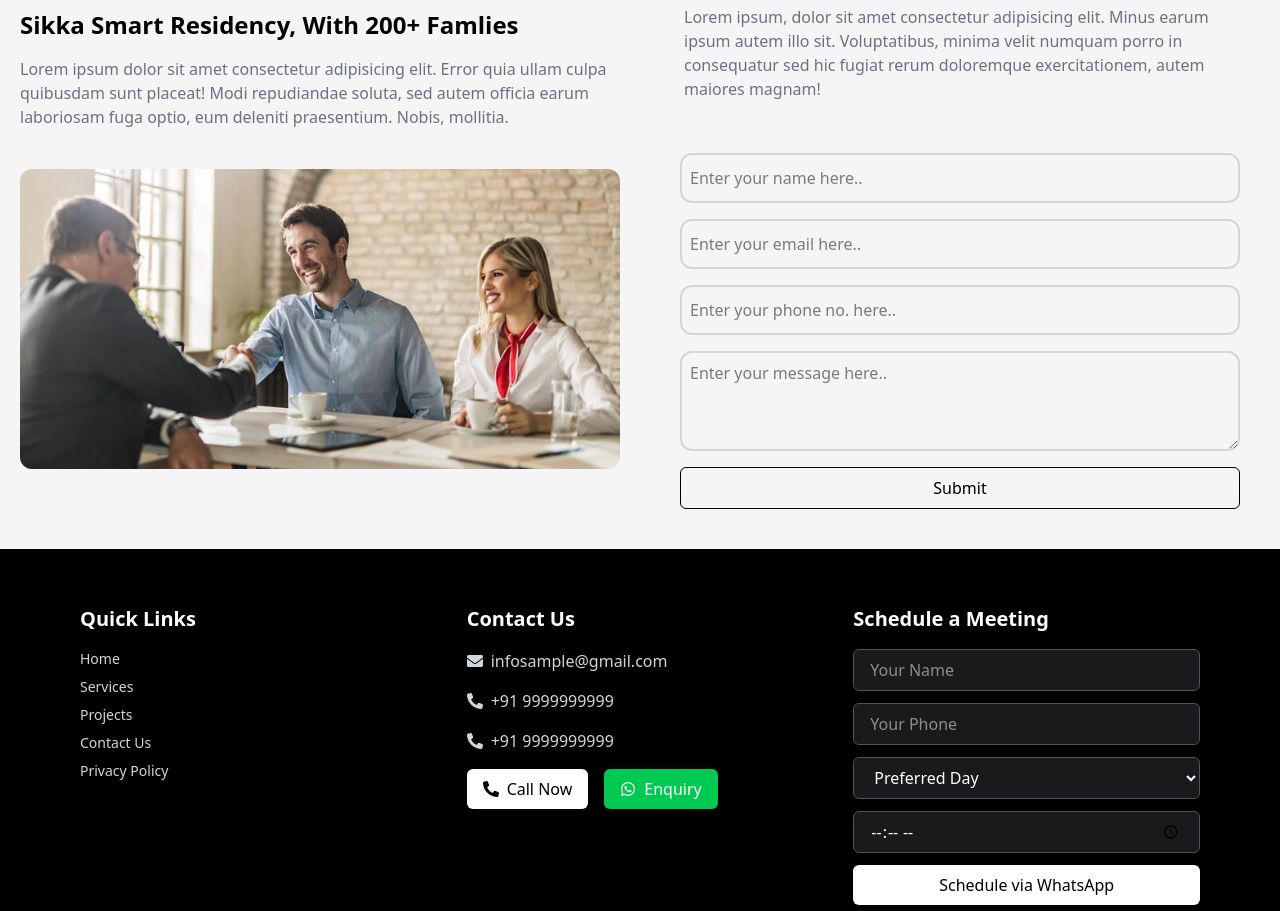
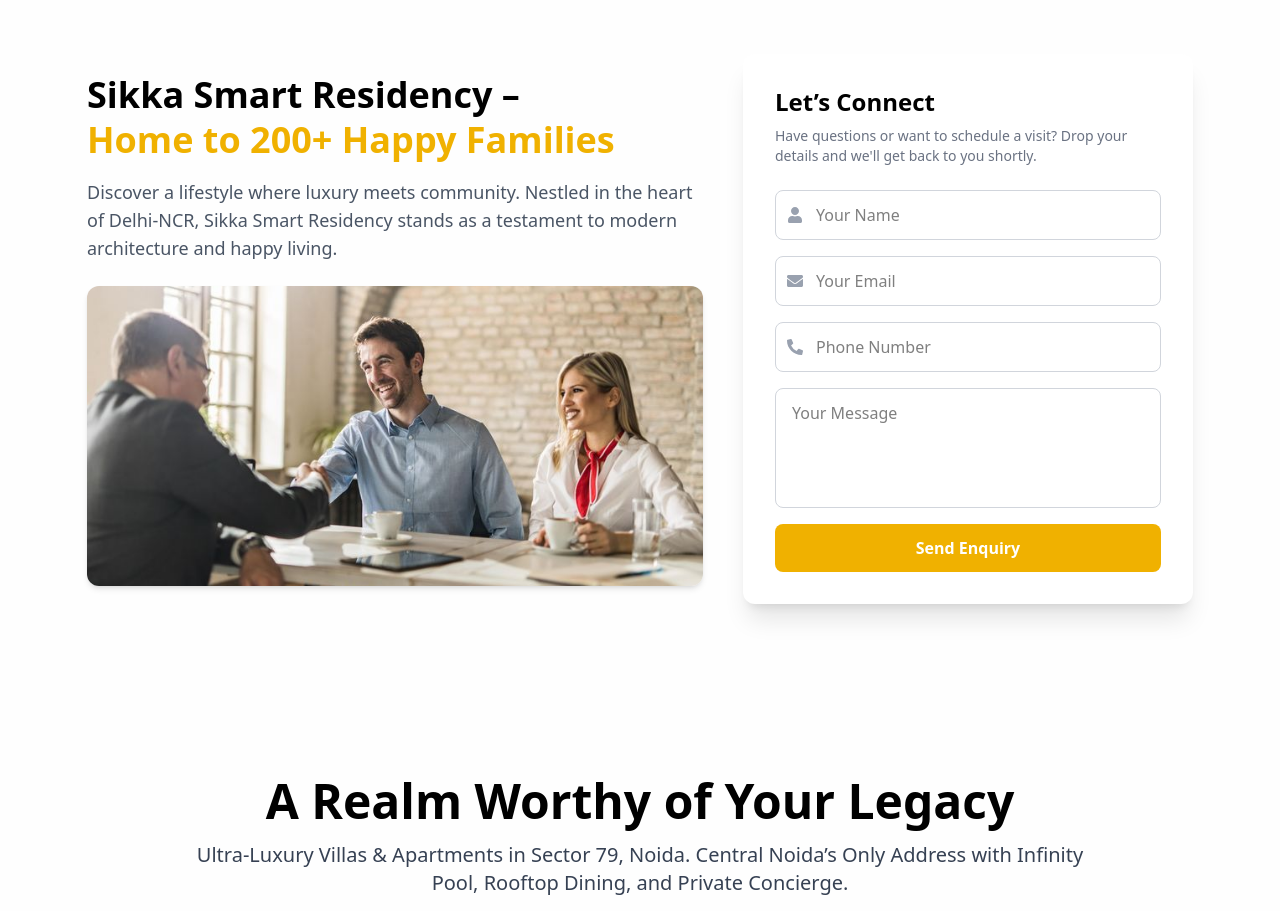
Before and after one commit to SyedArhanRizvi/sikka-smart-residency, a Next.js app: page / in a window 1280 px wide. Shown: the part 3425-4336 px from the top of the page. Built offline with nearby package versions, Linux system fonts and the light colour scheme.

Commit message:
Enahce Some Design

```diff
--- a/app/Home/Enquiry.jsx
+++ b/app/Home/Enquiry.jsx
@@ -1,63 +1,81 @@
 "use client";
 import React from "react";
+import { FaUser, FaEnvelope, FaPhoneAlt } from "react-icons/fa";
 
 function Enquiry() {
   return (
-    <section className="w-screen flex flex-col md:flex-row justify-center items-center bg-[#f5f5f5]">
+    <section className="w-full min-h-screen flex flex-col md:flex-row bg-[#fefefe] px-6 py-10 md:py-16 items-center justify-center gap-10">
       {/* Left Section */}
-      <div className="flex flex-col md:w-[50%] gap-10 p-5 bg-[#f5f5f5]">
-        <div className="flex flex-col gap-4">
-          <h1 className="text-2xl text-black font-semibold">
-            Sikka Smart Residency, With 200+ Famlies
+      <div className="flex flex-col gap-6 md:w-1/2">
+        <div className="space-y-4">
+          <h1 className="text-3xl md:text-4xl font-bold text-black leading-tight">
+            Sikka Smart Residency – <br className="hidden md:block" />
+            <span className="text-yellow-500">Home to 200+ Happy Families</span>
           </h1>
-          <p className="text-gray-500">
-            Lorem ipsum dolor sit amet consectetur adipisicing elit. Error quia
-            ullam culpa quibusdam sunt placeat! Modi repudiandae soluta, sed
-            autem officia earum laboriosam fuga optio, eum deleniti praesentium.
-            Nobis, mollitia.
+
+          <p className="text-gray-600 text-base md:text-lg">
+            Discover a lifestyle where luxury meets community. Nestled in the
+            heart of Delhi-NCR, Sikka Smart Residency stands as a testament to
+            modern architecture and happy living.
           </p>
         </div>
-        <div className="w-full h-[300px]">
+        <div className="w-full h-[300px] rounded-xl overflow-hidden shadow-md">
           <img
-            className="w-full h-full object-cover rounded-xl"
+            className="w-full h-full object-cover"
             src="/happy.jpeg"
-            alt=""
+            alt="Happy Family"
           />
         </div>
       </div>
+      {/* Right Section - Form */}
+      <div className="bg-white shadow-xl rounded-xl p-8 w-full md:w-[450px] space-y-6">
+        <div>
+          <h2 className="text-2xl font-bold text-black mb-2">Let’s Connect</h2>
 
-      {/* Right Section For Form */}
-      <div className="flex flex-col md:w-[50%] gap-2 p-5 bg-[#f5f5f5]">
-        <div className="p-6">
-          <h1 className="font-bold text-2xl">Let's Connect</h1>
-          <p className="text-gray-500">
-            Lorem ipsum, dolor sit amet consectetur adipisicing elit. Minus
-            earum ipsum autem illo sit. Voluptatibus, minima velit numquam porro
-            in consequatur sed hic fugiat rerum doloremque exercitationem, autem
-            maiores magnam!
+          <p className="text-gray-500 text-sm">
+            Have questions or want to schedule a visit? Drop your details and
+            we'll get back to you shortly.
           </p>
         </div>
-        <form className="flex flex-col gap-4 p-5">
+        <form className="flex flex-col gap-4">
+          <div className="relative">
+            <FaUser className="absolute left-3 top-1/2 -translate-y-1/2 text-gray-400" />
             <input
               type="text"
-            className="p-2 w-full h-[50px] rounded-xl border-2 border-gray-300"
-            placeholder="Enter your name here.."
+              placeholder="Your Name"
+              className="pl-10 pr-3 py-3 w-full rounded-lg border border-gray-300 focus:outline-none focus:ring-2 focus:ring-yellow-400"
             />
+          </div>
+
+          <div className="relative">
+            <FaEnvelope className="absolute left-3 top-1/2 -translate-y-1/2 text-gray-400" />
             <input
-            type="text"
-            className="p-2 w-full h-[50px] rounded-xl border-2 border-gray-300"
-            placeholder="Enter your email here.."
+              type="email"
+              placeholder="Your Email"
+              className="pl-10 pr-3 py-3 w-full rounded-lg border border-gray-300 focus:outline-none focus:ring-2 focus:ring-yellow-400"
             />
+          </div>
+
+          <div className="relative">
+            <FaPhoneAlt className="absolute left-3 top-1/2 -translate-y-1/2 text-gray-400" />
             <input
               type="number"
-            className="p-2 w-full h-[50px] rounded-xl border-2 border-gray-300"
-            placeholder="Enter your phone no. here.."
+              placeholder="Phone Number"
+              className="pl-10 pr-3 py-3 w-full rounded-lg border border-gray-300 focus:outline-none focus:ring-2 focus:ring-yellow-400"
             />
-          <textarea type="text" className="border-2 border-gray-300 min-h-[100px] rounded-xl p-2" placeholder="Enter your message here.." />
-          <input
+          </div>
+
+          <textarea
+            placeholder="Your Message"
+            className="min-h-[120px] rounded-lg border border-gray-300 px-4 py-3 resize-none focus:outline-none focus:ring-2 focus:ring-yellow-400"
+          ></textarea>
+
+          <button
             type="submit"
-            className="px-4 py-2 text-black border-1 border-black rounded-md cursor-pointer transition duration-300"
-          />
+            className="w-full py-3 bg-yellow-500 text-white font-semibold rounded-lg hover:bg-yellow-400 transition duration-300"
+          >
+            Send Enquiry
+          </button>
         </form>
       </div>
     </section>
--- /dev/null
+++ b/app/Home/TopProject.jsx
@@ -0,0 +1,135 @@
+"use client";
+import React from "react";
+import { FaArrowRight } from "react-icons/fa";
+
+function TopProject() {
+  return (
+    <section className="w-full flex flex-col bg-[#fefefe] text-black px-6 py-12 gap-12">
+      <div className="text-center space-y-4">
+        <h1 className="text-4xl md:text-5xl font-bold">
+          A Realm Worthy of Your Legacy
+        </h1>
+        <p className="text-lg md:text-xl text-gray-700 max-w-4xl mx-auto">
+          Ultra-Luxury Villas & Apartments in Sector 79, Noida. Central Noida’s
+          Only Address with Infinity Pool, Rooftop Dining, and Private
+          Concierge.
+        </p>
+        <button className="bg-yellow-500 text-white px-6 py-2 rounded-md hover:bg-yellow-400 transition">
+          Know More <FaArrowRight className="inline ml-2" />
+        </button>
+      </div>
+
+      <div className="flex flex-col md:flex-row gap-6 items-center">
+        <div className="md:w-1/2 space-y-4">
+          <h2 className="text-2xl font-semibold">
+            Introduction to the Project
+          </h2>
+
+          <p className="text-gray-600">
+            Samrat Residencies is a world crafted for achievers, visionaries,
+            and legacy-makers. Situated in Central Noida’s Sector 79, this
+            ultra-luxury development offers expansive 4 BHK apartments (6161 sq.
+            ft.) and exclusive 10,000 sq. ft. private villas with personal
+            pools.
+          </p>
+
+          <a href="#" className="text-yellow-600 font-medium hover:underline">
+            Learn More
+          </a>
+        </div>
+        <img
+          src="/v1.jpg"
+          alt="Residency"
+          className="rounded-xl w-full md:w-1/2 shadow-md object-cover"
+        />
+      </div>
+
+      <div className="flex flex-col md:flex-row-reverse gap-6 items-center">
+        <div className="md:w-1/2 space-y-4">
+          <h2 className="text-2xl font-semibold">About the Builder</h2>
+          <p className="text-gray-600">
+            With over two decades of trust and excellence, Sikka Group is known
+            for building landmark real estate across Delhi-NCR. Samrat
+            Residencies is their crown jewel—fusing bold design with timeless
+            value.
+          </p>
+
+          <a href="#" className="text-yellow-600 font-medium hover:underline">
+            Learn More
+          </a>
+        </div>
+        <img
+          src="/v2.jpeg"
+          alt="Builder"
+          className="rounded-xl w-full md:w-1/2 shadow-md object-cover"
+        />
+      </div>
+
+      <div className="space-y-4">
+        <h2 className="text-2xl font-semibold text-center">
+          Features, Amenities & Benefits
+        </h2>
+        <ul className="grid grid-cols-1 md:grid-cols-2 gap-4 text-gray-700 list-disc pl-6">
+          <li>Private infinity pool – only in Central Noida</li>
+          <li>Rooftop restaurant & lounge with skyline views</li>
+          <li>Private villas with pools & courtyards</li>
+          <li>6161 sq. ft. ultra-luxury apartments</li>
+          <li>Wellness spa, fitness studio, concierge desk</li>
+          <li>Low-density living with high-end privacy</li>
+        </ul>
+        <div className="text-center">
+          <a href="#" className="text-yellow-600 font-medium hover:underline">
+            See More
+          </a>
+        </div>
+      </div>
+
+      <div className="space-y-4">
+        <h2 className="text-2xl font-semibold text-center">
+          About the Location
+        </h2>
+        <p className="text-gray-600 text-center max-w-3xl mx-auto">
+          Located in the prestigious Sector 79 of Central Noida, Samrat
+          Residencies enjoys seamless access to the Sector 101 Metro Station,
+          FNG Expressway, Noida Expressway, and the city’s top hospitals,
+          schools, and retail hubs.
+        </p>
+        <div className="text-center">
+          <a href="#" className="text-yellow-600 font-medium hover:underline">
+            See More
+          </a>
+        </div>
+      </div>
+
+      <div className="space-y-4">
+        <h2 className="text-2xl font-semibold text-center">Layout Options</h2>
+
+        <ul className="grid grid-cols-1 md:grid-cols-2 gap-4 text-gray-700 list-disc pl-6">
+          <li>4 BHK Apartments – 6161 sq. ft.</li>
+          <li>4 & 5 BHK Villas – 10,000 sq. ft. with private pools</li>
+          <li>Expansive balconies, dual lounges, high ceilings</li>
+          <li>Customization options available in villas</li>
+        </ul>
+        <div className="text-center">
+          <a href="#" className="text-yellow-600 font-medium hover:underline">
+            Explore Layouts
+          </a>
+        </div>
+      </div>
+
+      <div className="text-center space-y-4 max-w-4xl mx-auto">
+        <h2 className="text-2xl font-semibold">Your Legacy, Your Home</h2>
+        <p className="text-gray-700">
+          Your home should reflect not just your lifestyle—but your legacy. At
+          Samrat Residencies, we don’t sell addresses. We offer realms for those
+          who command respect without saying a word.
+        </p>
+        <button className="bg-yellow-500 text-white px-6 py-2 rounded-md hover:bg-yellow-400 transition">
+          Schedule a Visit <FaArrowRight className="inline ml-2" />
+        </button>
+      </div>
+    </section>
+  );
+}
+
+export default TopProject;
--- a/app/page.jsx
+++ b/app/page.jsx
@@ -4,6 +4,7 @@
 import Experienced from './Home/Experienced'
 import Projects from './Home/Projects'
 import Enquiry from './Home/Enquiry'
+import TopProject from './Home/TopProject'
 
 function page() {
   return (
@@ -12,6 +13,7 @@
       <Experienced></Experienced>
       <Projects></Projects>
       <Enquiry></Enquiry>
+      <TopProject></TopProject>
     </>
   )
 }
```
Also changed, not shown: public/v1.jpg (added), public/v2.jpeg (added). Lines whose indentation alone changed are shown as unchanged.
